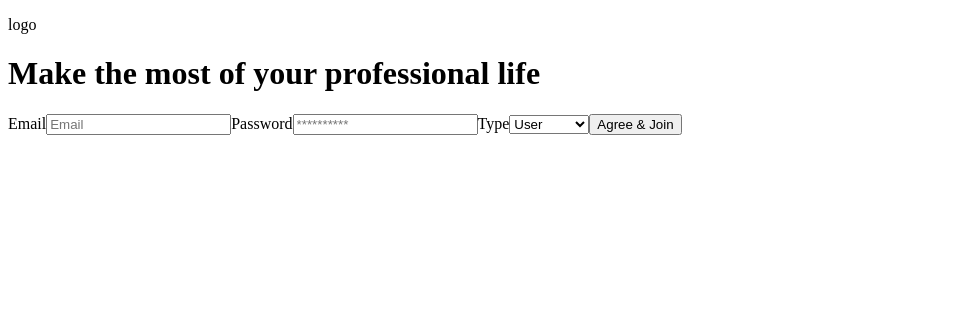
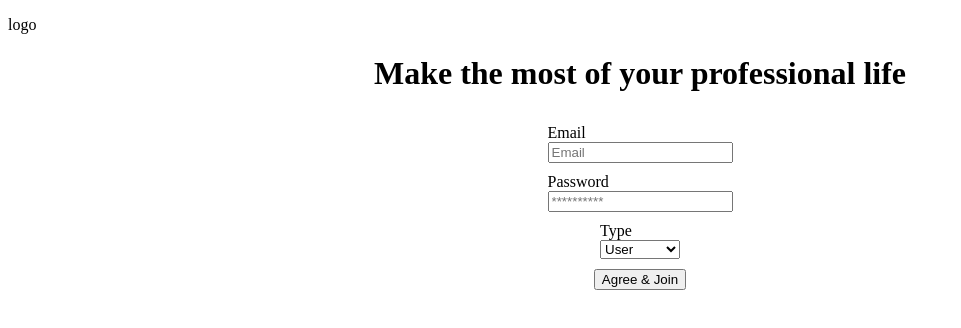
Before and after one commit to HanadiHosri/linkedin-clone, a React (Create React App) app in the folder frontend/: page / in a window 1280 px wide. Shown: the top 328 px of the page, without its empty margins (0-961 px from the left). Built offline with nearby package versions, Linux system fonts and the light colour scheme.

Commit message:
starting to style sign up form

```diff
--- a/frontend/src/pages/Authentication/components/Signup.jsx
+++ b/frontend/src/pages/Authentication/components/Signup.jsx
@@ -1,4 +1,5 @@
 import React, {useState} from "react";
+import "../style.css";
 
 const Signup = () => {
     const [credentials, setCredentials] = useState({email: "", password: "" });
@@ -6,12 +7,13 @@ const Signup = () => {
     return(
         <div>
             <div>
-                <header>
+                <header className="header">
                     <div><p>logo</p></div>
                     <h1>Make the most of your professional life</h1>
                 </header>
                 <div>
-                    <form>
+                    <form className="form flex column center">
+                        <div className="flex column">
                             <label htmlFor="email">Email</label>
                             <input
                             type="text"
@@ -23,6 +25,8 @@ const Signup = () => {
                                 });
                             }}
                             />
+                        </div>
+                        <div className="flex column">
                             <label htmlFor="password">Password</label>
                             <input
                             type="password"
@@ -34,6 +38,8 @@ const Signup = () => {
                                 });
                             }}
                             />
+                        </div>
+                        <div className="flex column">
                             <label htmlFor="type">Type</label>
                             <select
                             name="type"
@@ -47,6 +53,9 @@ const Signup = () => {
                                 <option value="user">User</option>
                                 <option value="company">Company</option>
                             </select>
+                        </div>
+
+
                         <button>Agree & Join</button>
 
                     </form>
--- a/frontend/src/pages/Authentication/style.css
+++ b/frontend/src/pages/Authentication/style.css
@@ -0,0 +1,21 @@
+.header h1 {
+    text-align: center;
+}
+
+.flex {
+    display: flex;
+}
+
+.column {
+    flex-direction: column;
+}
+
+.form {
+    padding: 10px;
+    gap: 10px;
+}
+
+.center {
+   justify-content: center;
+   align-items: center;
+}
```
Lines whose indentation alone changed are shown as unchanged.
